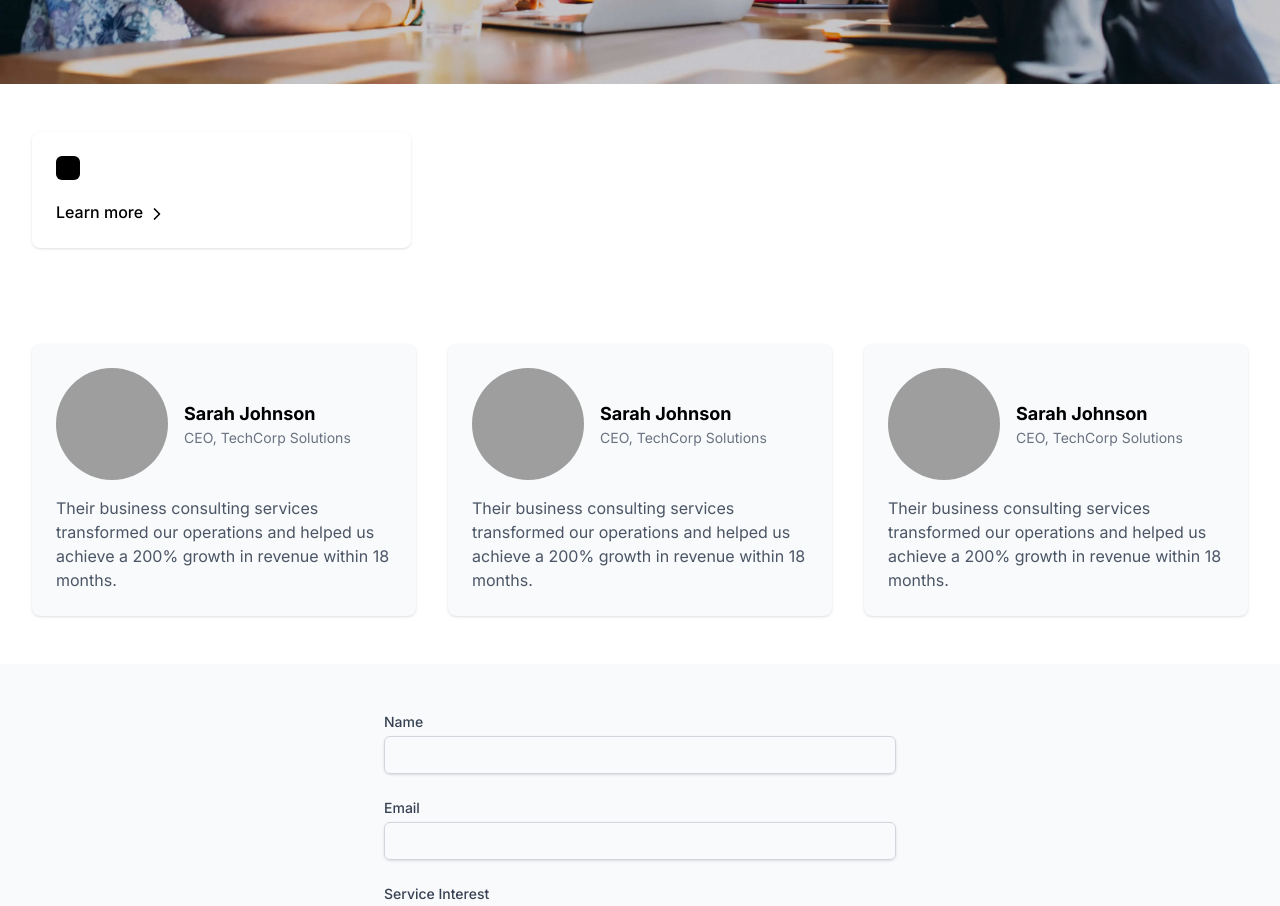
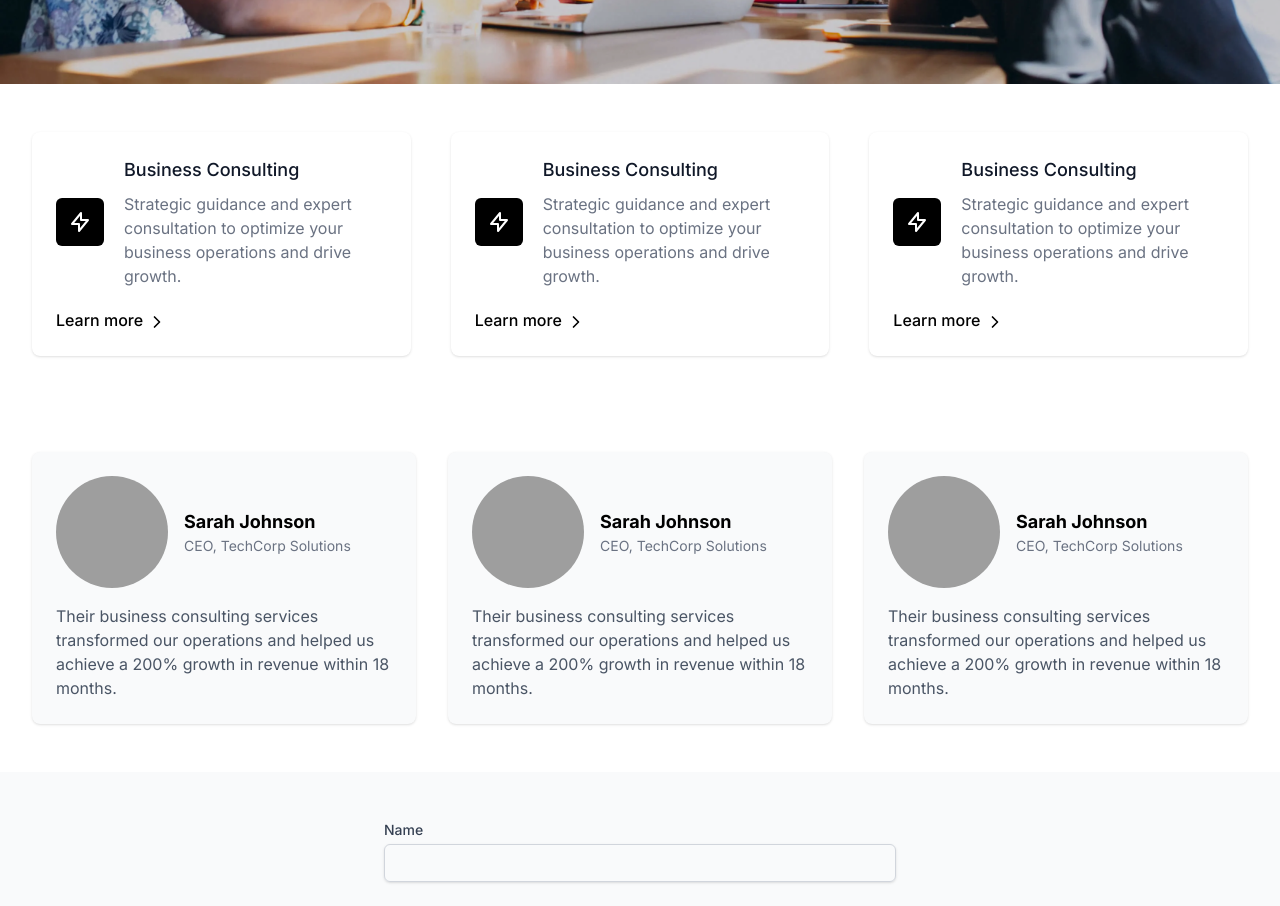
Before and after one commit to gulawebapp/gula_webapp, a React (Vite) app: page /services in a window 1280 px wide. Shown: the part 780-1686 px from the top of the page. Built offline with nearby package versions, Linux system fonts and the light colour scheme; grey boxes are pictures that could not be loaded.

Commit message:
added padding within card

```diff
--- a/src/components/ServicesPage/ServiceCard/ServiceCard.jsx
+++ b/src/components/ServicesPage/ServiceCard/ServiceCard.jsx
@@ -1,9 +1,79 @@
 import { motion } from "framer-motion";
 import { ChevronRight } from "lucide-react";
 
-const ServiceCard = ({ icon, title, description, link }) => {
+const services = [
+  {
+    icon: (
+      <svg
+        className="h-6 w-6 text-white"
+        fill="none"
+        viewBox="0 0 24 24"
+        stroke="currentColor"
+      >
+        <path
+          strokeLinecap="round"
+          strokeLinejoin="round"
+          strokeWidth={2}
+          d="M13 10V3L4 14h7v7l9-11h-7z"
+        />
+      </svg>
+    ),
+    title: "Business Consulting",
+    description:
+      "Strategic guidance and expert consultation to optimize your business operations and drive growth.",
+    link: "#",
+  },
+  {
+    icon: (
+      <svg
+        className="h-6 w-6 text-white"
+        fill="none"
+        viewBox="0 0 24 24"
+        stroke="currentColor"
+      >
+        <path
+          strokeLinecap="round"
+          strokeLinejoin="round"
+          strokeWidth={2}
+          d="M13 10V3L4 14h7v7l9-11h-7z"
+        />
+      </svg>
+    ),
+    title: "Business Consulting",
+    description:
+      "Strategic guidance and expert consultation to optimize your business operations and drive growth.",
+    link: "#",
+  },
+  {
+    icon: (
+      <svg
+        className="h-6 w-6 text-white"
+        fill="none"
+        viewBox="0 0 24 24"
+        stroke="currentColor"
+      >
+        <path
+          strokeLinecap="round"
+          strokeLinejoin="round"
+          strokeWidth={2}
+          d="M13 10V3L4 14h7v7l9-11h-7z"
+        />
+      </svg>
+    ),
+    title: "Business Consulting",
+    description:
+      "Strategic guidance and expert consultation to optimize your business operations and drive growth.",
+    link: "#",
+  },
+  // Add more services here
+];
+
+const ServiceCard = () => {
   return (
+    <>
+      {services.map((service, index) => (
         <motion.div
+          key={index}
           initial={{ opacity: 0, y: 50 }}
           whileInView={{ opacity: 1, y: 0 }}
           transition={{ duration: 0.6 }}
@@ -11,15 +81,21 @@ const ServiceCard = ({ icon, title, description, link }) => {
         >
           <div className="px-4 py-5 sm:p-6">
             <div className="flex items-center">
-          <div className="flex-shrink-0 bg-black rounded-md p-3">{icon}</div>
+              <div className="flex-shrink-0 bg-black rounded-md p-3">
+                {service.icon}
+              </div>
               <div className="ml-5 w-0 flex-1">
-            <dt className="text-lg font-medium text-gray-900">{title}</dt>
-            <dd className="mt-2 text-base text-gray-500">{description}</dd>
+                <dt className="text-lg font-medium text-gray-900">
+                  {service.title}
+                </dt>
+                <dd className="mt-2 text-base text-gray-500">
+                  {service.description}
+                </dd>
               </div>
             </div>
             <div className="mt-5">
               <a
-            href={link}
+                href={service.link}
                 className="text-base font-medium text-black hover:text-gray-900"
               >
                 Learn more <ChevronRight className="inline-block w-5 h-5" />
@@ -27,6 +103,8 @@ const ServiceCard = ({ icon, title, description, link }) => {
             </div>
           </div>
         </motion.div>
+      ))}
+    </>
   );
 };
 
```
Lines whose indentation alone changed are shown as unchanged.
